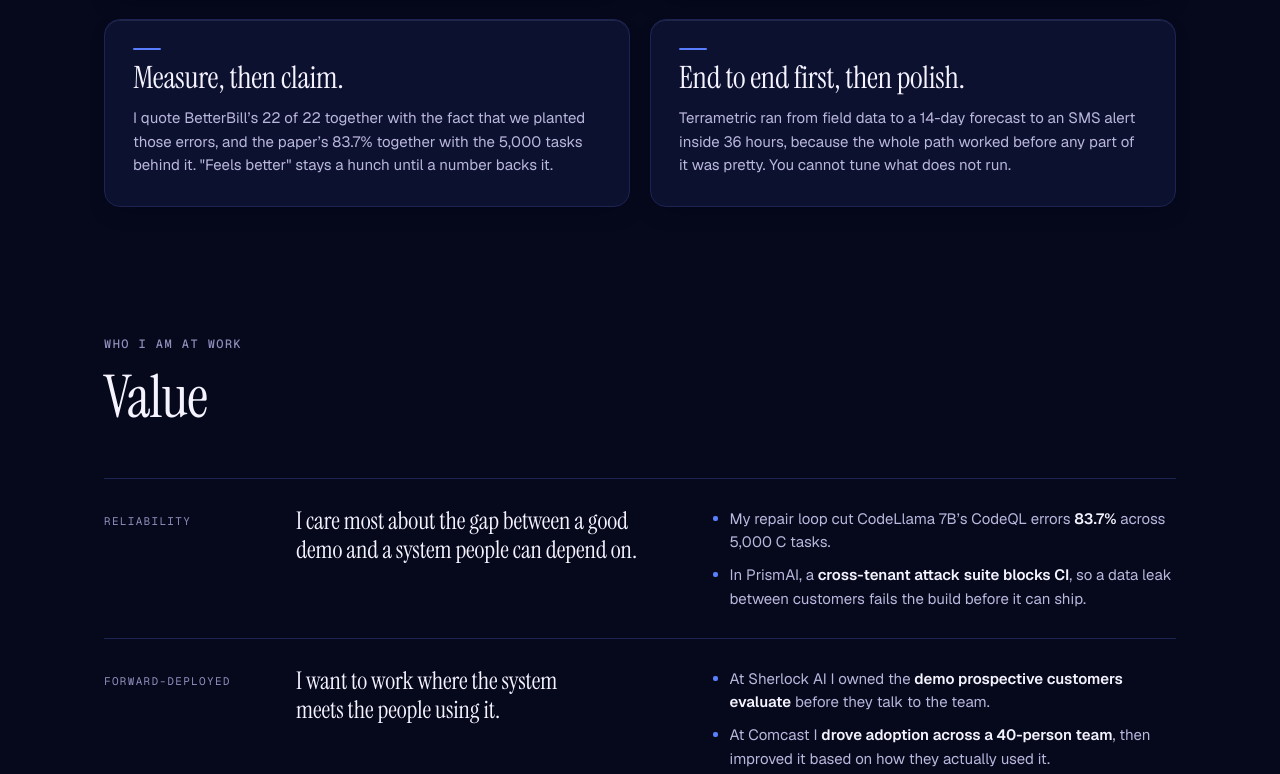
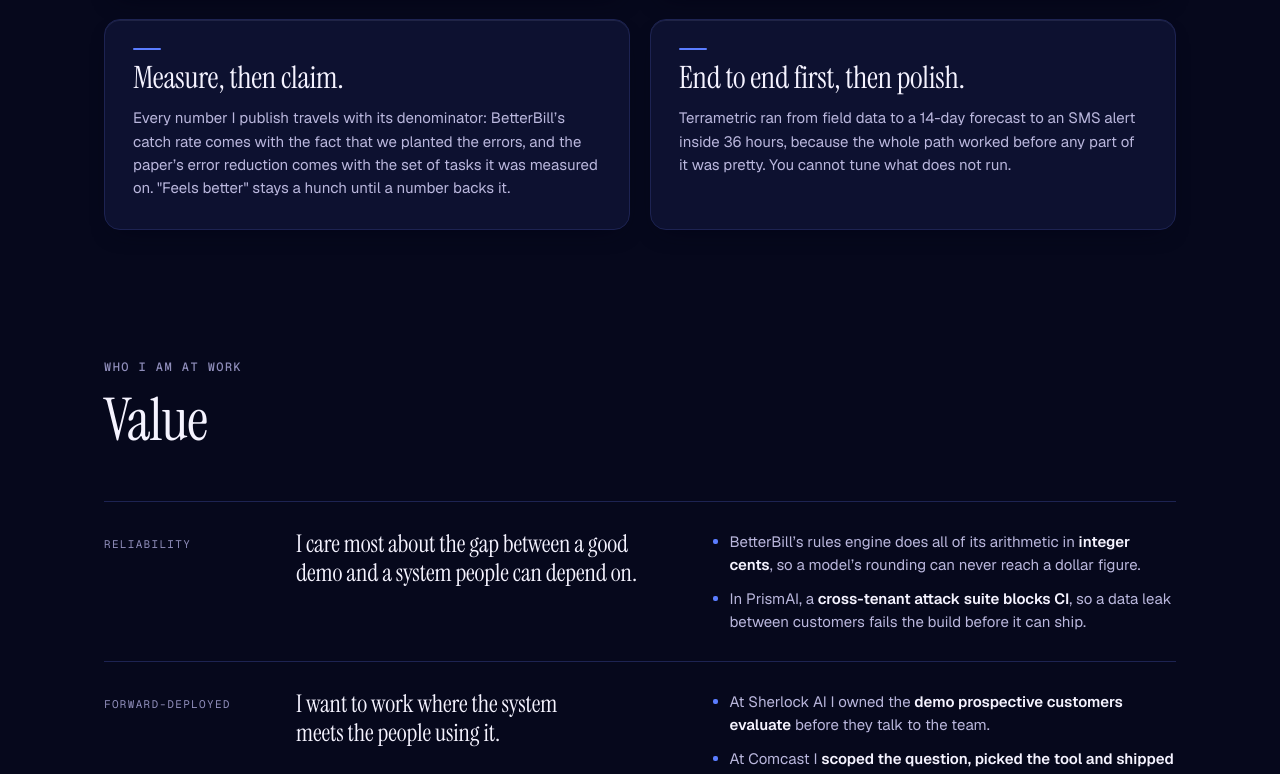
Before and after one commit to vs-githjk/Portfolio, a React (Vite) app: page / in a window 1280 px wide. Shown: the part 9821-10595 px from the top of the page. Built offline with nearby package versions, Linux system fonts and the light colour scheme.

Commit message:
Value and principles: new evidence instead of repeated figures; page title and description from content.js; phone graph note

```diff
--- a/src/components/ProofOfWork.jsx
+++ b/src/components/ProofOfWork.jsx
@@ -87,6 +87,7 @@
               </div>
             </div>
             <Heatmap days={github.days} label={fill(g.graphLabel, { n: fmt(github.total) })} />
+            <p className="pow-phone-note">{g.phoneNote}</p>
             <div className="pow-foot">
               <span>
                 {g.note ? `${g.note} ` : ''}{g.updated} {updated}
--- a/src/data/content.js
+++ b/src/data/content.js
@@ -796,7 +796,7 @@
     },
     {
       title: 'Measure, then claim.',
-      body: 'I quote BetterBill’s 22 of 22 together with the fact that we planted those errors, and the paper’s 83.7% together with the 5,000 tasks behind it. "Feels better" stays a hunch until a number backs it.',
+      body: 'Every number I publish travels with its denominator: BetterBill’s catch rate comes with the fact that we planted the errors, and the paper’s error reduction comes with the set of tasks it was measured on. "Feels better" stays a hunch until a number backs it.',
     },
     {
       title: 'End to end first, then polish.',
@@ -815,7 +815,7 @@
       tag: 'Reliability',
       claim: 'I care most about the gap between a good demo and a system people can depend on.',
       receipts: [
-        'My repair loop cut CodeLlama 7B’s CodeQL errors **83.7%** across 5,000 C tasks.',
+        'BetterBill’s rules engine does all of its arithmetic in **integer cents**, so a model’s rounding can never reach a dollar figure.',
         'In PrismAI, a **cross-tenant attack suite blocks CI**, so a data leak between customers fails the build before it can ship.',
       ],
     },
@@ -824,14 +824,14 @@
       claim: 'I want to work where the system meets the people using it.',
       receipts: [
         'At Sherlock AI I owned the **demo prospective customers evaluate** before they talk to the team.',
-        'At Comcast I **drove adoption across a 40-person team**, then improved it based on how they actually used it.',
+        'At Comcast I **scoped the question, picked the tool and shipped the pilot**, then improved it based on how the team actually used it.',
       ],
     },
     {
       tag: 'Owner',
       claim: 'I run what I build, from the first commit to the first users.',
       receipts: [
-        'PrismAI: **1,120 of its 1,352 commits are mine**, from an empty repo to 14 beta users.',
+        'PrismAI: **1,120 of its 1,352 commits are mine**, from an empty repo to a live beta.',
         'Vytal and MVR are **solo builds**: Vytal is live in a controlled beta, MVR is a working proof of concept.',
       ],
     },
@@ -839,7 +839,7 @@
       tag: 'Modernizer',
       claim: 'When I see a manual workflow, I want to rebuild it.',
       receipts: [
-        'At Comcast the pilot I shipped removed **~40% of a 40-person team’s recurring planning and coordination work**.',
+        'At Comcast the pilot I shipped **replaced separate planning, budget and communication tools with one interface**.',
         'MVR exists to modernize legacy software safely: **every claim about the old system links to evidence**.',
       ],
     },
@@ -946,6 +946,7 @@
       month: 'in {month} so far',
     },
     note: '',
+    phoneNote: 'The graph shows the latest six months on a phone; the totals cover the whole year.',
     updated: 'Updated',
     keyLess: 'Less',
     keyMore: 'More',
--- a/src/entry-server.jsx
+++ b/src/entry-server.jsx
@@ -5,3 +5,6 @@
 export function render() {
   return renderToString(<App />);
 }
+
+// The prerender step writes the page title and description from this, so they live in one place.
+export { meta } from './data/content';
--- a/src/styles/sections.css
+++ b/src/styles/sections.css
@@ -1531,6 +1531,21 @@
    level is one <path>; the 3px round stroke gives every cell its rounded corners. */
 .heat-wrap {
   position: relative;
+}
+
+/* On a phone the graph is cropped to the latest half year; say so. */
+.pow-phone-note {
+  display: none;
+  margin-top: 8px;
+  font-size: 12px;
+  line-height: 1.4;
+  color: var(--text-3);
+}
+
+@media (max-width: 640px) {
+  .pow-phone-note {
+    display: block;
+  }
 }
 
 .heat {
```
Also changed, not shown: scripts/prerender.mjs (+11 -1 lines).
